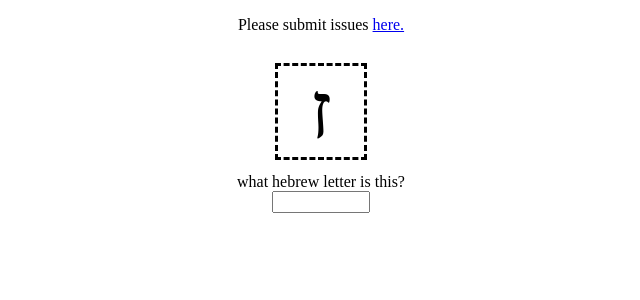
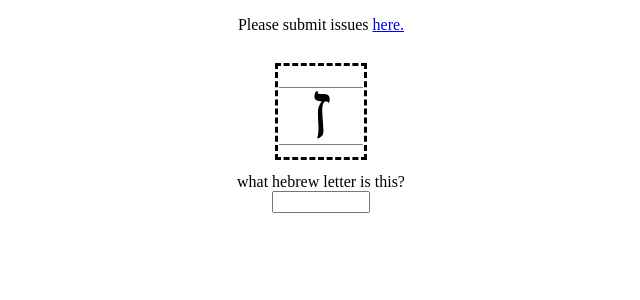
Before and after one commit to orenfromberg/hebrew-trainer, a React (Create React App) app: page / in a window 1280 px wide. Shown: the top 300 px of the page, without its empty margins (319-959 px from the left). Built offline with nearby package versions, Linux system fonts and the light colour scheme; a web font is replaced by a local one.

Commit message:
npm audit fix, and added lines

```diff
--- a/package.json
+++ b/package.json
@@ -5,7 +5,7 @@
   "dependencies": {
     "react": "^16.10.2",
     "react-dom": "^16.10.2",
-    "react-scripts": "3.2.0"
+    "react-scripts": "^4.0.1"
   },
   "scripts": {
     "start": "react-scripts start",
--- a/src/Question.css
+++ b/src/Question.css
@@ -22,4 +22,20 @@
   flex-direction: column;
   justify-content: center;
   align-items: center;
+  position: relative;
 }
+
+.prompt::after {
+  content: "";
+  width: 50%;
+  height: 3.5rem;
+  border-top: 1px grey solid;
+  border-bottom: 1px grey solid;
+  position: absolute;
+  top: 23%;
+  left: 25%;
+}
+
+.prompt::before {
+  content: "";
+}
--- a/src/questions.json
+++ b/src/questions.json
@@ -18,7 +18,7 @@
     },
     {
       "prompt": "ג",
-      "answers": ["ghimel", "gimel"]
+      "answers": ["ghimel", "gimel", "gimmel"]
     },
     {
       "prompt": "דּ",
@@ -30,7 +30,7 @@
     },
     {
       "prompt": "ה",
-      "answers": ["hey", "hay"]
+      "answers": ["hey", "hay", "hai", "hei"]
     },
     {
       "prompt": "ו",
@@ -42,7 +42,7 @@
     },
     {
       "prompt": "ח",
-      "answers": ["chet", "khet"]
+      "answers": ["chet", "khet", "hat", "xat"]
     },
     {
       "prompt": "ט",
@@ -54,15 +54,15 @@
     },
     {
       "prompt": "כּ",
-      "answers": ["kaf"]
+      "answers": ["kaf", "caf"]
     },
     {
       "prompt": "כ",
-      "answers": ["chaf", "khaf"]
+      "answers": ["chaf", "khaf", "haf", "xaf"]
     },
     {
       "prompt": "ך",
-      "answers": ["chaf sofit", "final chaf", "khaf sofit", "final khaf"]
+      "answers": ["chaf sofit", "final chaf", "khaf sofit", "final khaf", "haf sofit", "final haf", "xaf sofit", "final xaf", "caf sofit", "final caf", "kaf sofit", "final kaf"]
     },
     {
       "prompt": "ל",
@@ -86,7 +86,7 @@
     },
     {
       "prompt": "ס",
-      "answers": ["samech", "samekh"]
+      "answers": ["samech", "samekh", "samex", "sameh"]
     },
     {
       "prompt": "ע",
@@ -102,7 +102,7 @@
     },
     {
       "prompt": "ף",
-      "answers": ["fay sofit", "final fay", "fei sofit", "final fei"]
+      "answers": ["fay sofit", "final fay", "fei sofit", "final fei", "pay sofit", "final pay", "pei sofit", "final pei"]
     },
     {
       "prompt": "צ",
@@ -123,7 +123,7 @@
     },
     {
       "prompt": "ק",
-      "answers": ["quf", "qof", "kuf", "kof"]
+      "answers": ["quf", "qof", "kuf", "kof", "qoof", "koof"]
     },
     {
       "prompt": "ר",
```
Also changed, not shown: 2 other files (tests, documents, lock files or other folders).
